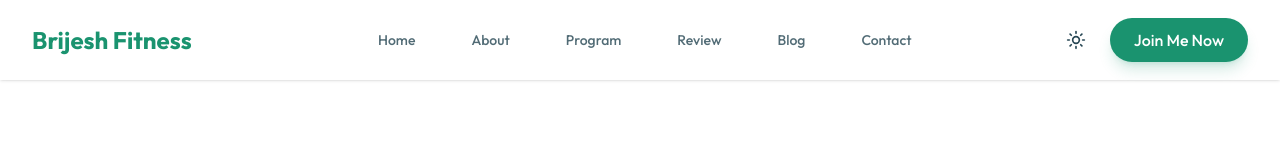
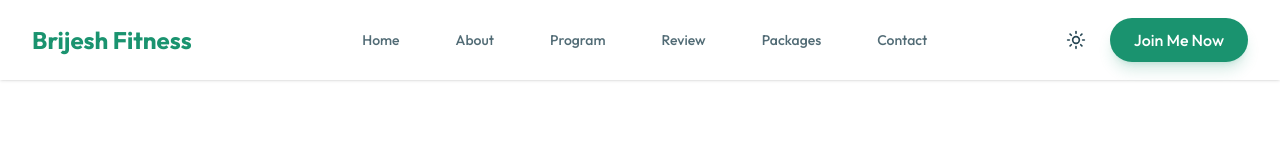
Before and after one commit to Fancible-Software/gym_trainer_landing_site, a Next.js app: page / in a window 1280 px wide. Shown: the top 158 px of the page. Built offline with nearby package versions, Linux system fonts and the light colour scheme.

Commit message:
Fix navbar

```diff
--- a/components/Navbar.tsx
+++ b/components/Navbar.tsx
@@ -11,7 +11,7 @@
     { name: "About", href: "#about" },
     { name: "Program", href: "#program" },
     { name: "Review", href: "#review" },
-    { name: "Blog", href: "#blog" },
+    { name: "Packages", href: "#packages" },
     { name: "Contact", href: "#contact" },
 ];
 
--- a/components/Pricing.tsx
+++ b/components/Pricing.tsx
@@ -26,7 +26,7 @@
 
 export default function Pricing() {
     return (
-        <section className="container mx-auto px-4 sm:px-6 lg:px-8">
+        <section id="packages" className="container mx-auto px-4 sm:px-6 lg:px-8">
             <div className="text-center mb-16">
                 <h2 className="text-4xl font-bold mb-4">Check Out My Packages</h2>
                 <p className="text-muted-foreground max-w-2xl mx-auto">
@@ -61,8 +61,8 @@
                                 document.getElementById('contact')?.scrollIntoView({ behavior: 'smooth' });
                             }}
                             className={`w-full block text-center py-3 rounded-full font-bold transition-all shadow-lg cursor-pointer ${pkg.active
-                                    ? 'bg-primary text-primary-foreground hover:bg-primary/90'
-                                    : 'bg-background text-foreground border border-border hover:bg-muted'
+                                ? 'bg-primary text-primary-foreground hover:bg-primary/90'
+                                : 'bg-background text-foreground border border-border hover:bg-muted'
                                 }`}
                         >
                             Choose Package
```
